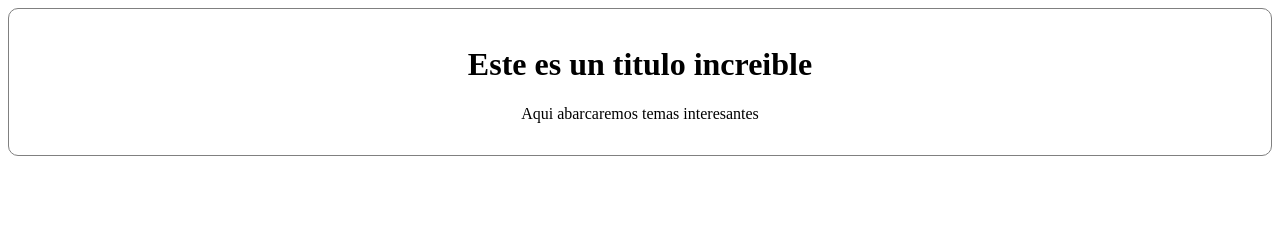
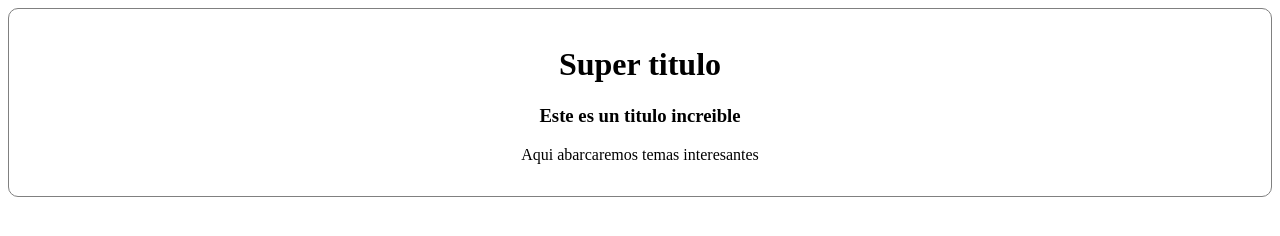
Before and after one commit to Marcelo0601/FirtsPrueba, a plain HTML site: page index.html in a window 1280 px wide. Drawn offline with Linux system fonts and the light colour scheme.

Commit message:
Ver1Cabecera

```diff
--- a/css/estilos.css
+++ b/css/estilos.css
@@ -4,7 +4,7 @@
     border-radius: 10px;
     justify-content: center;
 }
-h1,p{
+h1,h3,p{
     text-align: center;
 
 }
--- a/index.html
+++ b/index.html
@@ -9,7 +9,12 @@
 </head>
 <body>
     <div id="cajita">
-        <h1>Este es un titulo increible</h1>
+        <div id="cabecera">
+            <h1>
+                Super titulo
+            </h1>
+        </div>
+        <h3>Este es un titulo increible</h3>
         <p>Aqui abarcaremos temas interesantes</p>
     </div>
 </body>
```
